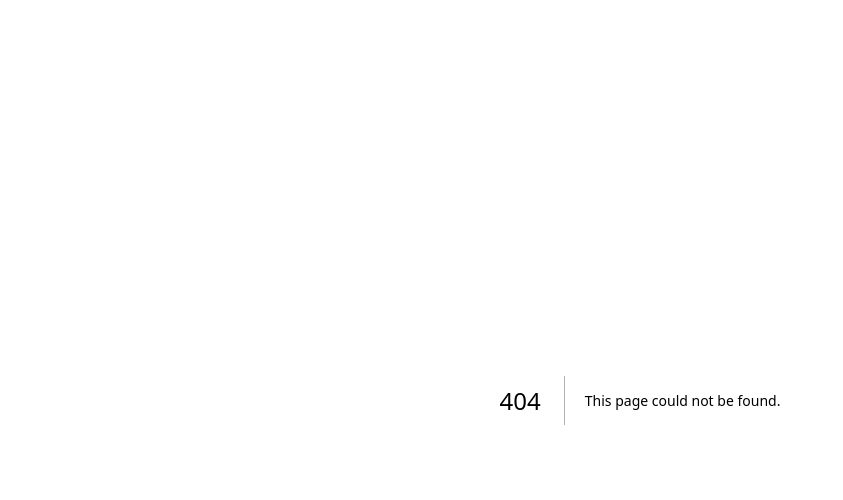
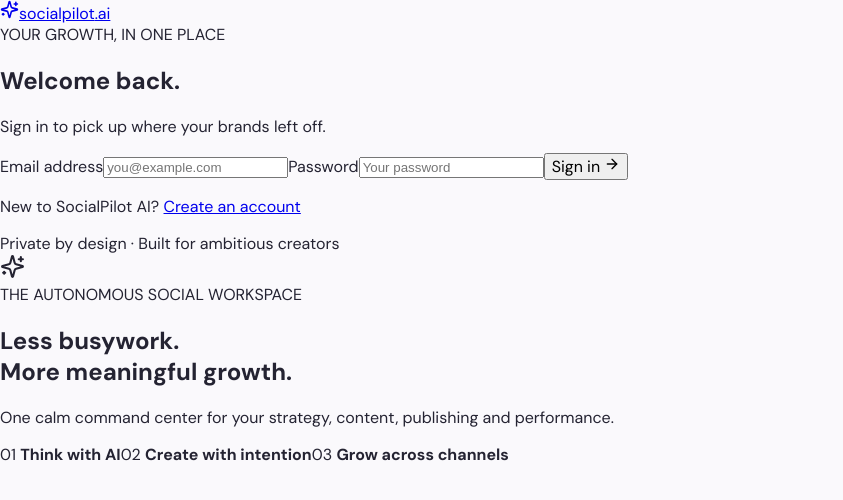
Before and after one commit to hackerdeadbending/Analotic-job, a Next.js app: page /login in a window 1280 px wide. Before the commit this address had no page. Shown: the top 500 px of the page, without its empty margins (0-843 px from the left). Built offline with nearby package versions, Linux system fonts and the light colour scheme.

Commit message:
Implement Supabase email authentication

```diff
--- /dev/null
+++ b/app/login/page.tsx
@@ -0,0 +1,6 @@
+import { Suspense } from "react";
+import { AuthForm } from "@/components/auth-form";
+
+export default function LoginPage() {
+  return <Suspense fallback={<main className="auth-loading">Loading…</main>}><AuthForm mode="login"/></Suspense>;
+}
```
